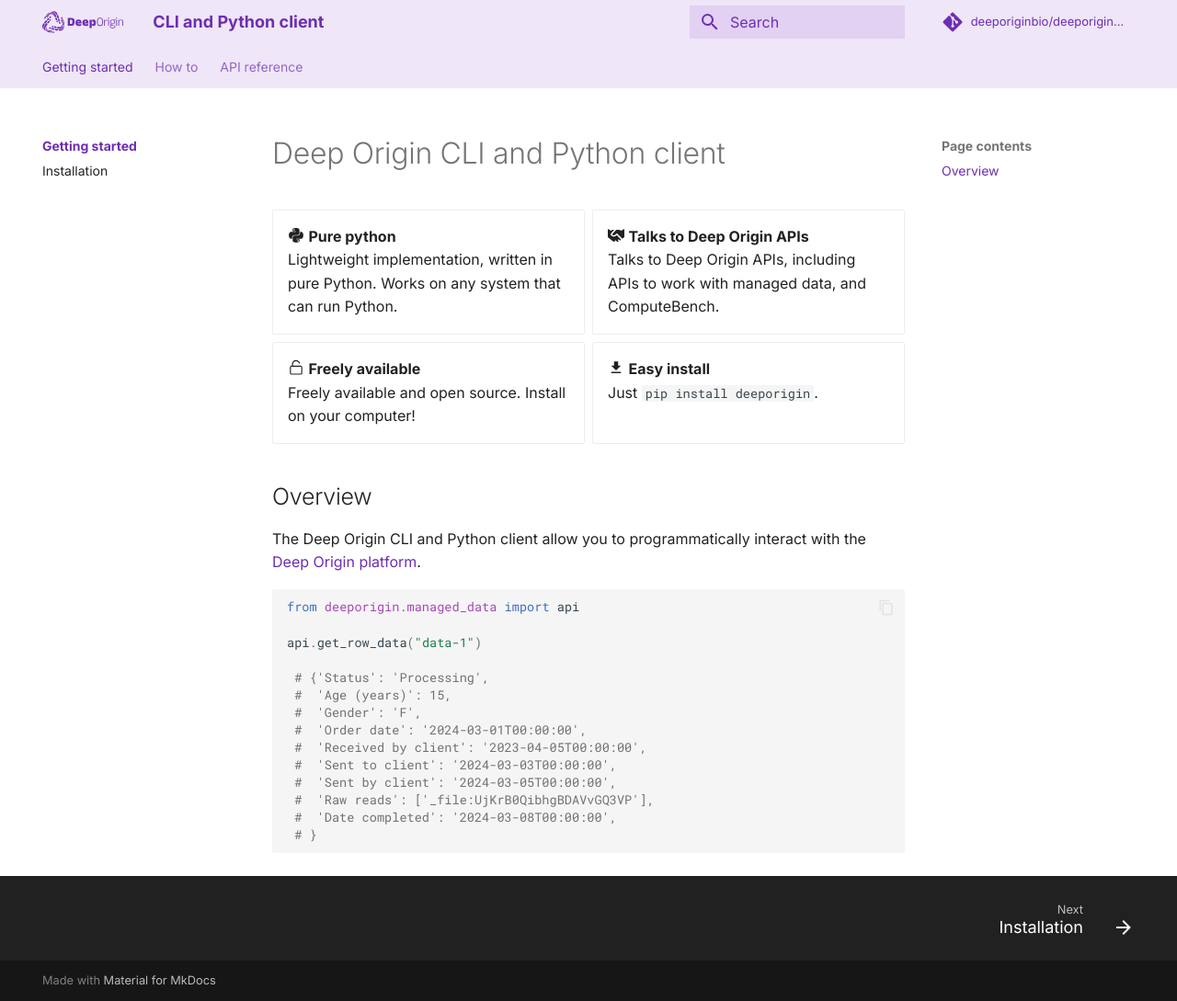
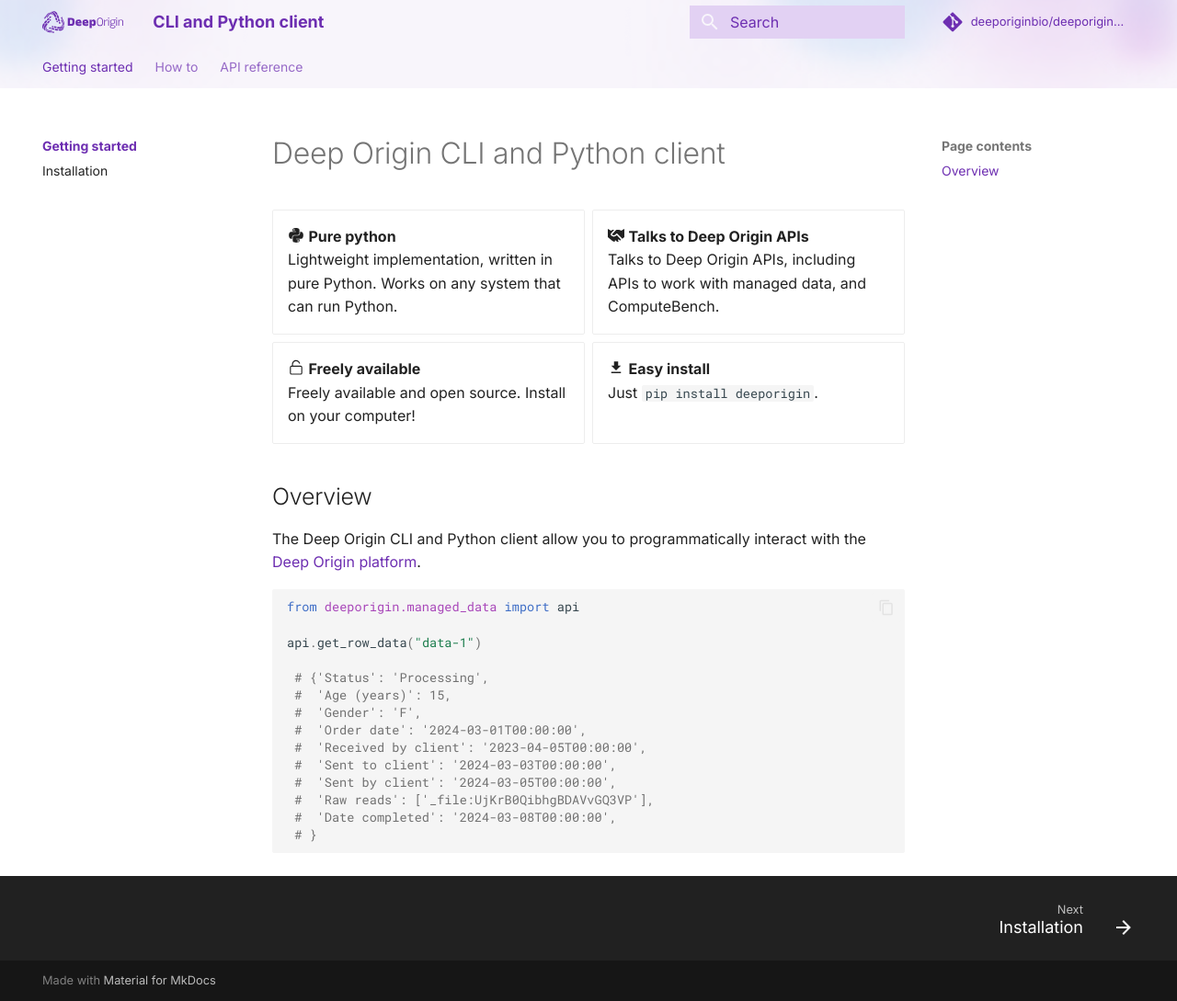
Before and after one commit to deeporiginbio/deeporigin-client, an MkDocs documentation site: the page built from docs/index.md, in a window 1280 px wide and 1089 px high. Shown: the whole window at 92% size. Built offline with MkDocs 1.6.1 and Material for MkDocs 9.7.7, drawn with Linux system fonts in a browser that asks for light colours; comment, search, counter and statistics services are not loaded.

Commit message:
feat: nicer headers for docs

```diff
--- a/docs/stylesheets/extra.css
+++ b/docs/stylesheets/extra.css
@@ -3,12 +3,17 @@
 }
 
 .md-header, .md-tabs {
-  --md-primary-fg-color: #efe6f8;
-  --md-primary-bg-color: #6D2EB1;
+  --md-primary-fg-color: #6D2EB1;
+  --md-primary-bg-color: #F8F5FB;
 }
 
 .md-header__title .md-header__ellipsis .md-header__topic:after {
   content: "CLI and Python client";
+  color: #6D2EB1;
+}
+
+.md-header, .md-tabs {
+    color: #6D2EB1;
 }
 
 .md-header__title .md-header__ellipsis .md-header__topic .md-ellipsis {
@@ -23,3 +28,16 @@
 .md-search__input::placeholder {
   color: #6D2EB1;
 }
+
+
+/* we're using an image for the combined header, which is split
+across two*/
+.md-header {
+    background: url('../images/header_a.png')  left top;
+    background-size: 100% 100%;
+}
+
+.md-tabs{
+    background: url('../images/header_b.png')  left top;
+    background-size: 100% 100%;
+}
```
Also changed, not shown: docs/images/header_a.png (added), docs/images/header_b.png (added).
